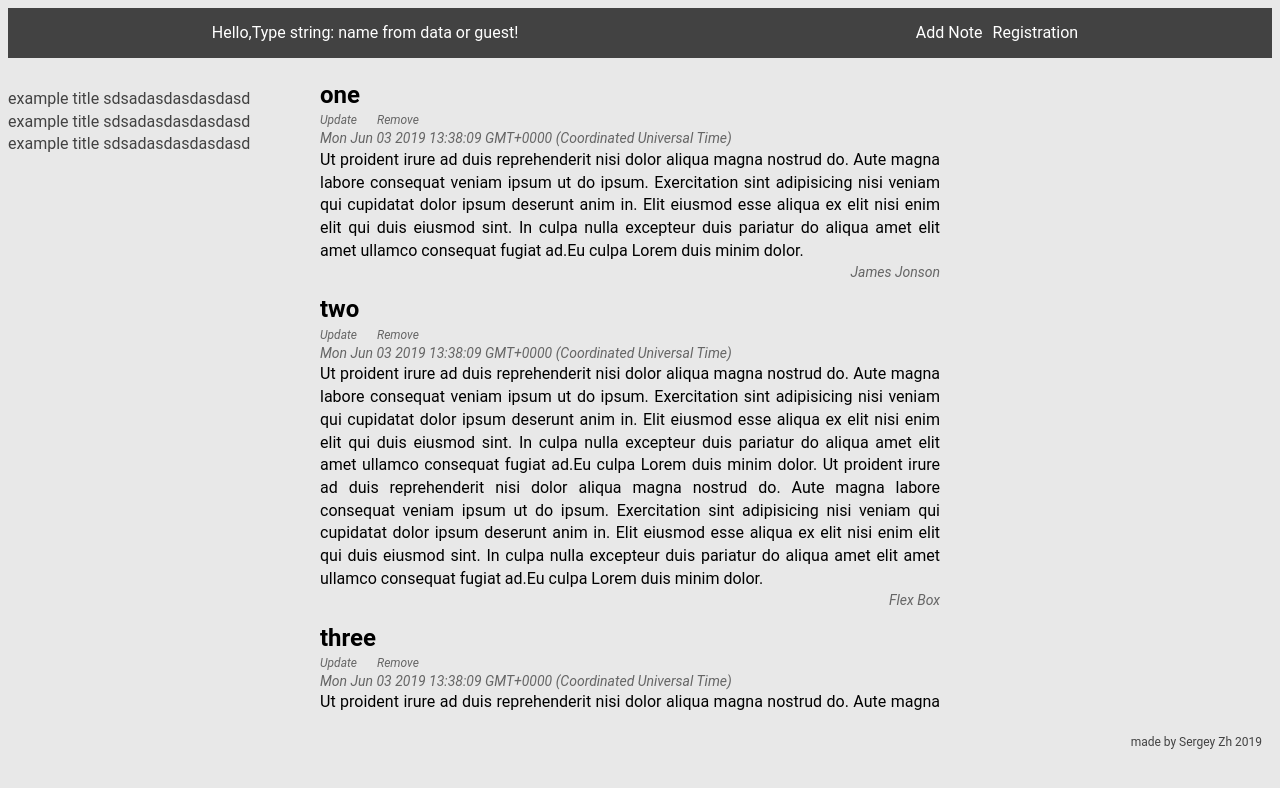
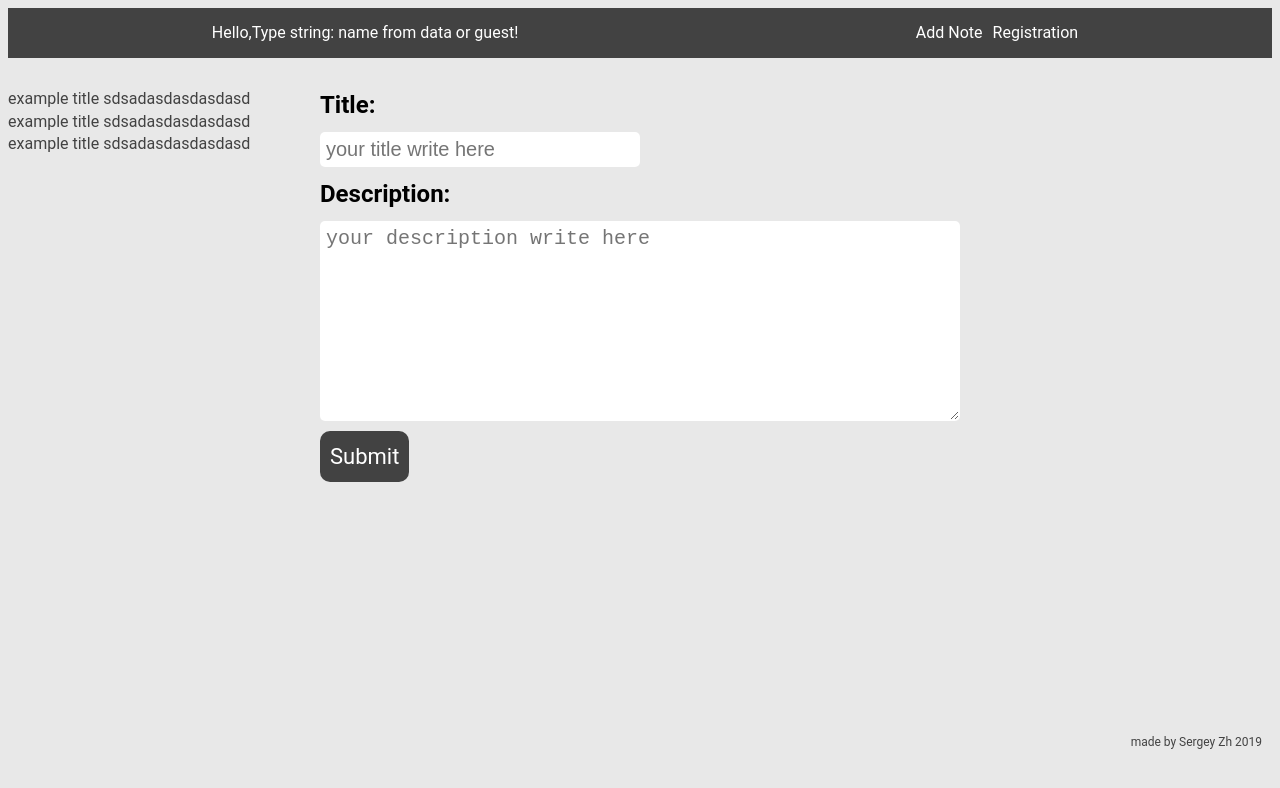
Before and after one commit to Horrorerror92/public-notes-client-part, a React app: page / in a window 1280 px wide. Shown: the top 788 px of the page. Built offline with nearby package versions, Linux system fonts and the light colour scheme.

Commit message:
add noteForm and fix eslint

```diff
--- a/src/components/ArticleNav/ArticleNav.js
+++ b/src/components/ArticleNav/ArticleNav.js
@@ -1,19 +1,8 @@
 /* eslint-disable jsx-a11y/anchor-is-valid */
-/* eslint-disable no-use-before-define */
 import React from 'react';
 import './ArticleNav.scss';
 import classNames from 'classnames';
 import PropTypes from 'prop-types';
-
-const ArticleNav = ({ title }) => (
-  <div className={ArticleNavClass}>
-    <ul className={ArticleNavListClass}>
-      <li className={ArticleNavItemClass}><a className={ArticleNavLinkClass}>{title}</a></li>
-      <li className={ArticleNavItemClass}><a className={ArticleNavLinkClass}>{title}</a></li>
-      <li className={ArticleNavItemClass}><a className={ArticleNavLinkClass}>{title}</a></li>
-    </ul>
-  </div>
-);
 
 const ArticleNavClass = classNames({
   'article-nav': true,
@@ -31,6 +20,17 @@ const ArticleNavLinkClass = classNames({
   'article-nav__link': true,
 });
 
+const ArticleNav = ({ title }) => (
+  <div className={ArticleNavClass}>
+    <ul className={ArticleNavListClass}>
+      <li className={ArticleNavItemClass}><a className={ArticleNavLinkClass}>{title}</a></li>
+      <li className={ArticleNavItemClass}><a className={ArticleNavLinkClass}>{title}</a></li>
+      <li className={ArticleNavItemClass}><a className={ArticleNavLinkClass}>{title}</a></li>
+    </ul>
+  </div>
+);
+
+
 ArticleNav.propTypes = {
   title: PropTypes.string.isRequired,
 };
--- a/src/components/ContentAreaButton/ContentAreaButton.js
+++ b/src/components/ContentAreaButton/ContentAreaButton.js
@@ -1,15 +1,7 @@
 /* eslint-disable react/button-has-type */
-/* eslint-disable no-use-before-define */
 import React from 'react';
 import './ContentAreaButton.scss';
 import classNames from 'classnames';
-
-const ContentAreaButton = () => (
-  <div className={ContentAreaButtonClass}>
-    <button className={ButtonNoteControl}>Update</button>
-    <button className={ButtonNoteControl}>Remove</button>
-  </div>
-);
 
 const ContentAreaButtonClass = classNames({
   'content-area-button': true,
@@ -19,4 +11,12 @@ const ButtonNoteControl = classNames({
   'button__note-control': true,
 });
 
+const ContentAreaButton = () => (
+  <div className={ContentAreaButtonClass}>
+    <button className={ButtonNoteControl}>Update</button>
+    <button className={ButtonNoteControl}>Remove</button>
+  </div>
+);
+
+
 export default ContentAreaButton;
--- a/src/components/Footer/Footer.js
+++ b/src/components/Footer/Footer.js
@@ -1,15 +1,6 @@
-/* eslint-disable no-use-before-define */
 import React from 'react';
 import './Footer.scss';
 import classNames from 'classnames';
-
-const Footer = () => (
-  <div className={footerClass}>
-    <h4 className={footerTitleClass}>
-    made by Sergey Zh 2019
-    </h4>
-  </div>
-);
 
 const footerClass = classNames({
   footer: true,
@@ -20,5 +11,13 @@ const footerTitleClass = classNames({
   footer__text_position: true,
 });
 
+const Footer = () => (
+  <div className={footerClass}>
+    <h4 className={footerTitleClass}>
+    made by Sergey Zh 2019
+    </h4>
+  </div>
+);
+
 
 export default Footer;
--- a/src/components/Header/Header.js
+++ b/src/components/Header/Header.js
@@ -4,6 +4,24 @@ import React from 'react';
 import PropTypes from 'prop-types';
 import './Header.scss';
 import classNames from 'classnames';
+
+const headerClass = classNames({
+  header: true,
+});
+
+const headerTitleClass = classNames({
+  header__text: true,
+  header__text_position: true,
+});
+
+const buttonHeader = classNames({
+  button: true,
+  button__header: true,
+});
+
+const headerButtonArea = classNames({
+  'header__button-area': true,
+});
 
 const Header = ({ name }) => (
   <div className={headerClass}>
@@ -23,24 +41,6 @@ const Header = ({ name }) => (
   </div>
 );
 
-const headerClass = classNames({
-  header: true,
-});
-
-const headerTitleClass = classNames({
-  header__text: true,
-  header__text_position: true,
-});
-
-const buttonHeader = classNames({
-  button: true,
-  button__header: true,
-});
-
-const headerButtonArea = classNames({
-  'header__button-area': true,
-});
-
 Header.propTypes = {
   name: PropTypes.string.isRequired,
 };
--- a/src/components/Main/Main.js
+++ b/src/components/Main/Main.js
@@ -1,13 +1,22 @@
-/* eslint-disable no-use-before-define */
 import React from 'react';
 import classNames from 'classnames';
-import MainContent from '../MainContent/MainContent';
+// import MainContent from '../MainContent/MainContent';
+import NoteForm from '../NoteForm/NoteForm';
 import './Main.scss';
+
+const mainClass = classNames({
+  main: true,
+  main_position: true,
+});
+
+const mainOverflowClass = classNames({
+  main__overflow: true,
+});
 
 const Main = () => (
   <div className={mainClass}>
     <div className={mainOverflowClass}>
-      <MainContent
+      {/* <MainContent
         title="one"
         createdAt={`${new Date()}`}
         contentText="Ut proident irure ad duis reprehenderit nisi dolor aliqua magna nostrud do.
@@ -55,18 +64,12 @@ const Main = () => (
         elit amet ullamco consequat fugiat ad.Eu culpa Lorem duis minim dolor."
         author="Flex Grid"
         _id={3}
-      />
+      /> */}
+
+      <NoteForm />
     </div>
   </div>
 );
 
-const mainClass = classNames({
-  main: true,
-  main_position: true,
-});
-
-const mainOverflowClass = classNames({
-  main__overflow: true,
-});
 
 export default Main;
--- a/src/components/MainContent/MainContent.js
+++ b/src/components/MainContent/MainContent.js
@@ -1,23 +1,9 @@
-/* eslint-disable no-use-before-define */
+
 import React from 'react';
 import './MainContent.scss';
 import classNames from 'classnames';
 import PropTypes from 'prop-types';
 import ContentAreaButton from '../ContentAreaButton/ContentAreaButton';
-
-const MainContent = ({
-  title, createdAt, contentText, author, _id,
-}) => (
-  <div className={mainContentClass}>
-    <a href={`/news/${_id}`}>
-      <h2 className={mainContentTitle}>{title}</h2>
-    </a>
-    <ContentAreaButton />
-    <span className={mainContentDateClass}>{createdAt}</span>
-    <p className={mainContentTextClass}>{contentText}</p>
-    <span className={mainContentAuthorClass}>{author}</span>
-  </div>
-);
 
 const mainContentClass = classNames({
   'main-content': true,
@@ -38,6 +24,21 @@ const mainContentAuthorClass = classNames({
   'main-content__author': true,
 });
 
+const MainContent = ({
+  title, createdAt, contentText, author, _id,
+}) => (
+  <div className={mainContentClass}>
+    <a href={`/news/${_id}`}>
+      <h2 className={mainContentTitle}>{title}</h2>
+    </a>
+    <ContentAreaButton />
+    <span className={mainContentDateClass}>{createdAt}</span>
+    <p className={mainContentTextClass}>{contentText}</p>
+    <span className={mainContentAuthorClass}>{author}</span>
+  </div>
+);
+
+
 MainContent.propTypes = {
   title: PropTypes.string.isRequired,
   createdAt: PropTypes.instanceOf(Date).isRequired, // mix type of prop`s
--- /dev/null
+++ b/src/components/NoteForm/NoteForm.js
@@ -0,0 +1,62 @@
+/* eslint-disable jsx-a11y/label-has-for */
+/* eslint-disable jsx-a11y/label-has-associated-control */
+import React from 'react';
+import classNames from 'classnames';
+import './NoteForm.scss';
+
+
+const noteFormClass = classNames({
+  'note-form': true,
+});
+
+const noteFormRow = classNames({
+  'note-form__row': true,
+});
+
+const noteFormLabel = classNames({
+  'note-form__label': true,
+});
+
+const noteFormTitleDescription = classNames({
+  'note-form__description': true,
+  'note-form_container-title': true,
+});
+
+const noteFormDescription = classNames({
+  'note-form__description': true,
+  'note-form_container-desc': true,
+});
+
+const noteFormButton = classNames({
+  ' note-form__button': true,
+});
+
+const NoteForm = () => (
+
+  <form className={noteFormClass}>
+    <div className={noteFormRow}>
+      <label htmlFor="noteTitle" className={noteFormLabel}> Title:</label>
+      <input
+        type="text"
+        className={noteFormTitleDescription}
+        id="note-form__title-description"
+        placeholder="your title write here"
+      />
+    </div>
+    <div className={noteFormRow}>
+      <label htmlFor="noteDescription" className={noteFormLabel}> Description:</label>
+      <textarea
+        className={noteFormDescription}
+        id="note-form__description"
+        placeholder="your description write here"
+      />
+    </div>
+
+    <button type="submit" className={noteFormButton}>Submit</button>
+
+  </form>
+
+);
+
+
+export default NoteForm;
--- /dev/null
+++ b/src/components/NoteForm/NoteForm.scss
@@ -0,0 +1,68 @@
+.note-form{
+  display: flex;
+  flex-flow: column;
+  align-items: flex-start;
+
+  &__row{
+    display: flex;
+    flex-flow: column;
+    width: 100%;
+  }
+
+  &__label{
+    color:black;
+    font-size: 24px;
+    font-weight: bold;
+    text-transform: capitalize;
+    margin-top: 10px;
+  }
+
+  &__description{
+    margin-top: 10px;
+    border: none;
+    border-radius: 5px;
+    padding: 5px;
+    outline: none;
+    border: 1px solid transparent;
+    font-size: 20px;
+
+  &:focus{
+    border: 1px solid black;
+    &::placeholder{
+      color: transparent;
+    }
+  }
+
+  }
+
+  &_container-title{
+    width: 50%;
+
+    @media screen and (max-width: 768px) {
+      width: 100%;
+    }
+  }
+
+  &_container-desc{
+    min-height: 200px;
+
+    @media screen and (max-width: 1200px) {
+      min-height: 30vw;
+    }
+
+    @media screen and (max-width: 768px) {
+      min-height: 70vw;
+    }
+  }
+
+  &__button{
+    background-color: #424242;
+    color:white;
+    padding: 10px;
+    margin-top: 10px;
+    border-radius: 10px;
+    text-transform: capitalize;
+    font-size: 22px;
+
+  }
+}
--- a/src/components/index.js
+++ b/src/components/index.js
@@ -2,10 +2,13 @@ import ArticleNav from './ArticleNav/ArticleNav';
 import Footer from './Footer/Footer';
 import Header from './Header/Header';
 import Main from './Main/Main';
+import NoteForm from './NoteForm/NoteForm';
 
 export {
   ArticleNav,
   Footer,
   Header,
   Main,
+  NoteForm,
+
 };
```
